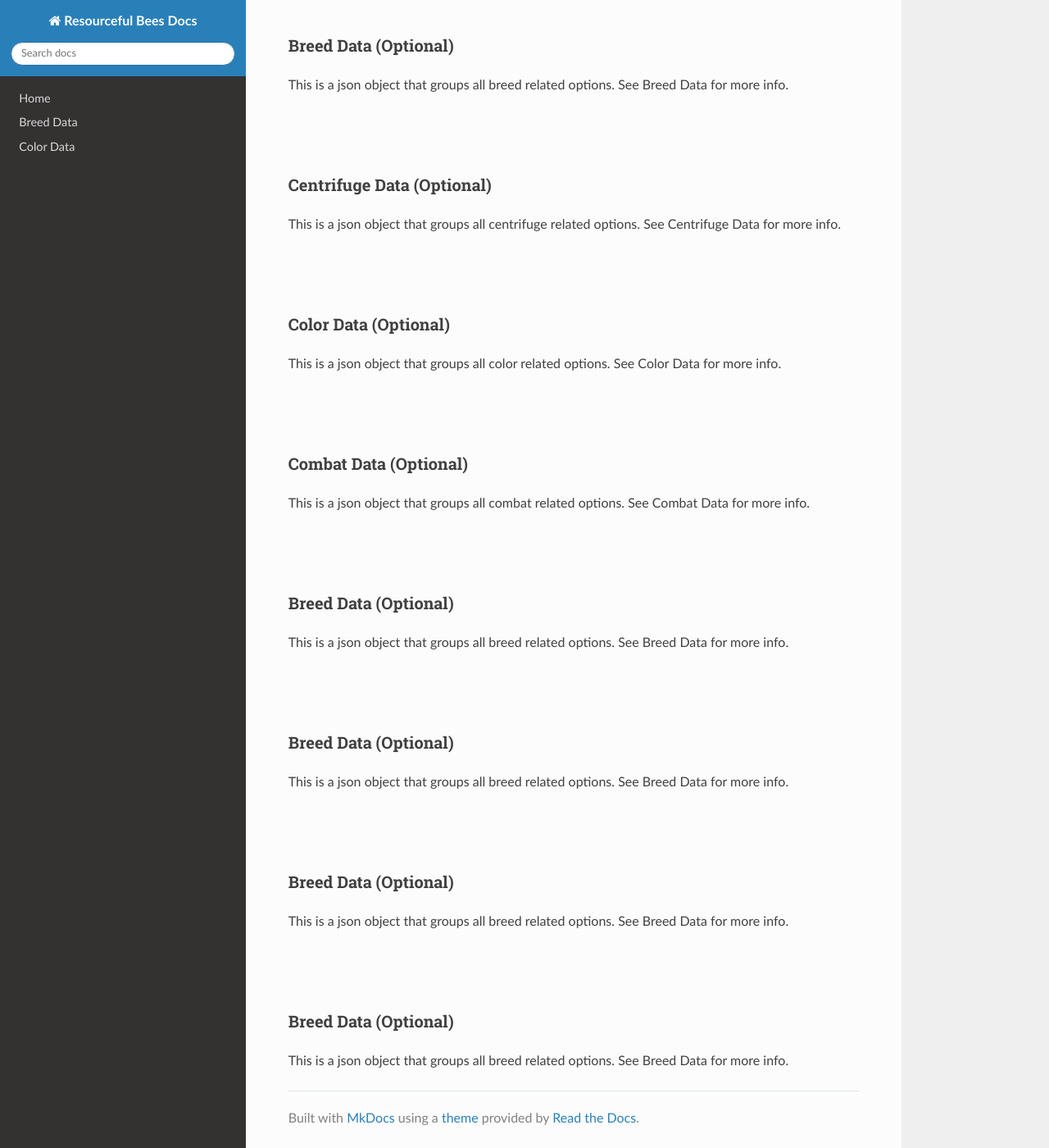
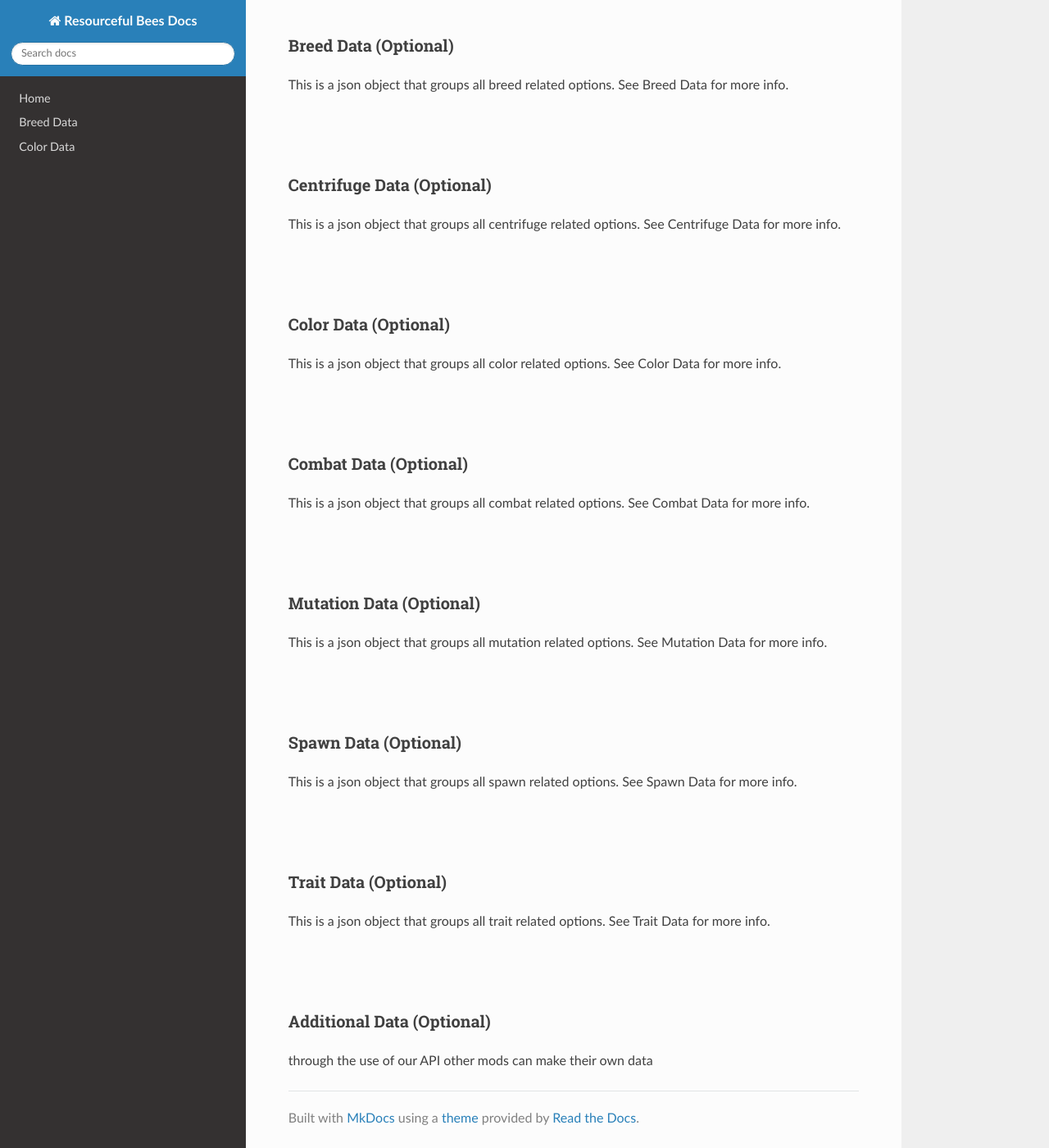
Before and after one commit to Team-Resourceful/ResourcefulBeesDocs, an MkDocs documentation site: the page built from docs/bee_data/custom_bee_data.md, in a window 1280 px wide and 1400 px high, scrolled down 4063 px. Shown: the whole window at 82% size. Built offline with MkDocs 1.6.1, drawn with Linux system fonts in a browser that asks for light colours; nearby versions of some CDN libraries.

Commit message:
docs/bee_data/custom_bee_data.md updated from https://stackedit.io/

```diff
--- a/docs/bee_data/custom_bee_data.md
+++ b/docs/bee_data/custom_bee_data.md
@@ -154,30 +154,30 @@ This is a json object that groups all combat related options. See Combat Data fo
 <br>
 <br>
 
-### **Breed Data** (Optional)
+### **Mutation Data** (Optional)
 
-This is a json object that groups all breed related options. See Breed Data for more info.
+This is a json object that groups all mutation related options. See Mutation Data for more info.
 
 <br>
 <br>
 
-### **Breed Data** (Optional)
+### **Spawn Data** (Optional)
 
-This is a json object that groups all breed related options. See Breed Data for more info.
+This is a json object that groups all spawn related options. See Spawn Data for more info.
 
 <br>
 <br>
 
-### **Breed Data** (Optional)
+### **Trait Data** (Optional)
 
-This is a json object that groups all breed related options. See Breed Data for more info.
+This is a json object that groups all trait related options. See Trait Data for more info.
 
 <br>
 <br>
 
-### **Breed Data** (Optional)
+### **Additional Data** (Optional)
 
-This is a json object that groups all breed related options. See Breed Data for more info.
+through the use of our API other mods can make their own data
 <!--stackedit_data:
-eyJoaXN0b3J5IjpbMTU4MDU0NTc2NCwtMjA4ODc0NjYxMl19
+eyJoaXN0b3J5IjpbMjgyNDgyMDcyLC0yMDg4NzQ2NjEyXX0=
 -->
```
